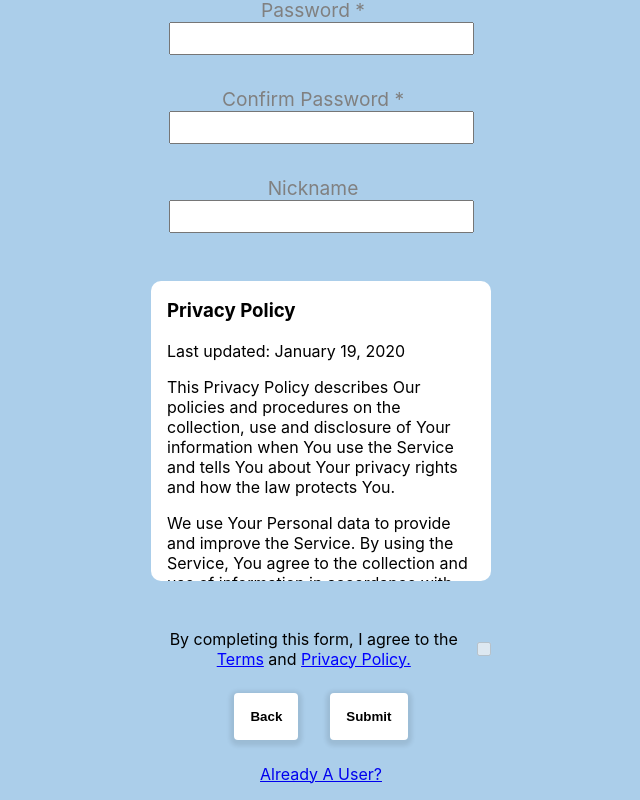
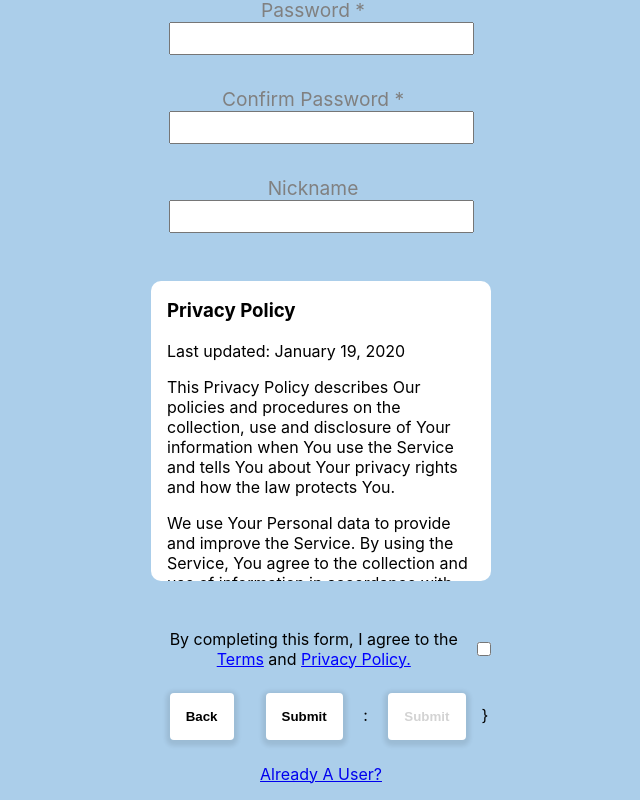
Before and after one commit to JonnyDeates/koi-goal-keeper, a React (Create React App) app: page /register in a window 1280 px wide. Shown: the part 307-1107 px from the top of the page, without its empty margins (319-959 px from the left). Built offline with nearby package versions, Linux system fonts and the light colour scheme.

Commit message:
Update Register.js

```diff
--- a/src/Register/Register.js
+++ b/src/Register/Register.js
@@ -145,7 +145,8 @@ class Register extends React.Component {
                                 this.togglePrivacyModal();
                                 this.setState({isRead: true});
                             }}> Privacy Policy. </span>
-                        </label><input type='checkbox' disabled={!this.state.isRead}
+                        </label><input type='checkbox'
+                                       // disabled={!this.state.isRead}
                                        onChange={() => this.toggleSubmitable()}/>
                     </div>
                     <Button type='button' onClick={() => window.location.replace('/')}>
@@ -153,8 +154,7 @@ class Register extends React.Component {
                     </Button>
                     <Button type='submit'>
                         Submit
-                    </Button>
-                    {/*</Button> : <Button type={'button'} className={'disabled noselect'}>Submit</Button>}*/}
+                    </Button> : <Button type={'button'} className={'disabled noselect'}>Submit</Button>}
                     <p><Link to={'/login'}>Already A User?</Link></p>
                 </form>
                 {(this.state.isPrivacyModal) ?
```
